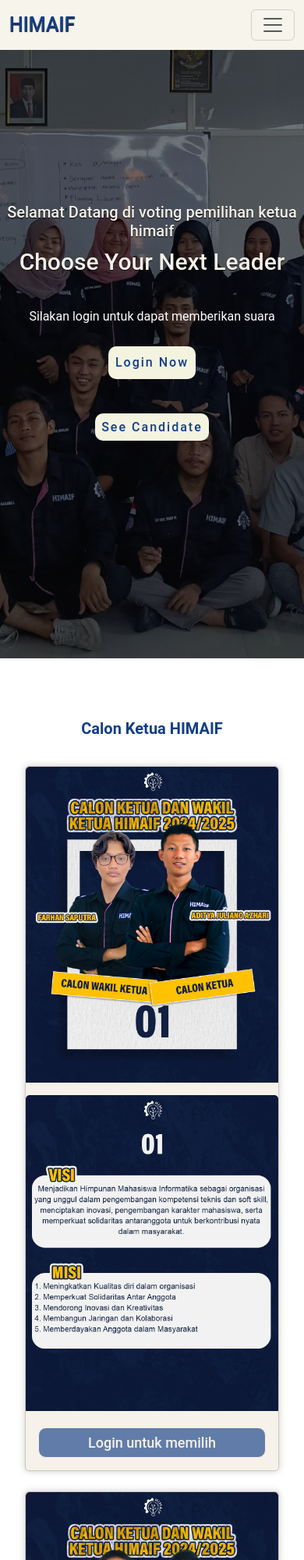
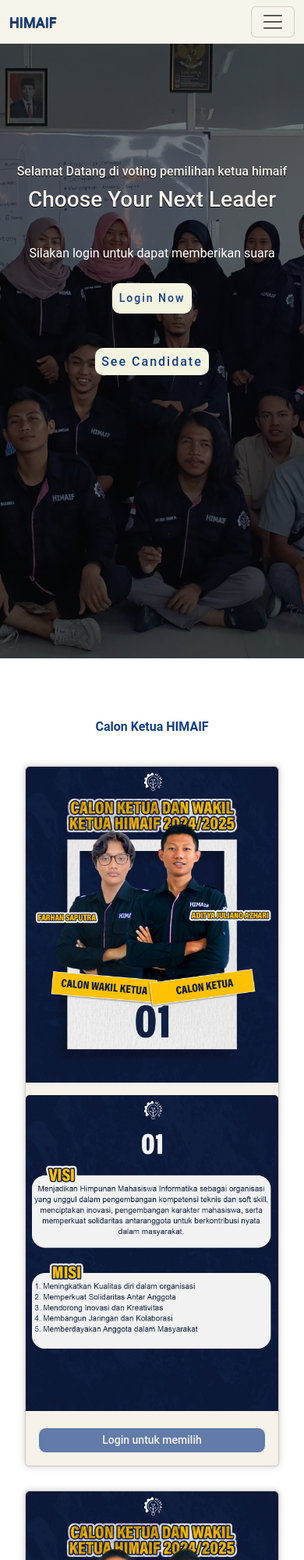
Before and after one commit to atsari123/voting-himaif, a plain HTML site: page index.html in a window 390 px wide. Shown: the top 2000 px of the page at 78% size. Drawn offline with nearby package versions, Linux system fonts and the light colour scheme; a script that the page names is missing.

Commit message:
Menambahkan fitur voting dan perbaikan tampilan

```diff
--- a/script.js
+++ b/script.js
@@ -104,7 +104,8 @@ document
         loginModal.show();
       }, 3000);
     } catch (error) {
-      alert(error.message);
+      console.error("Sign-up error:", error); // Menampilkan detail error di konsol
+      alert("Gagal mendaftar: " + error.message); // Menampilkan error di UI
     }
   });
 
--- a/style.css
+++ b/style.css
@@ -300,3 +300,113 @@
 }
 
 /* footer end */
+
+/* Tambahkan ini di bagian atas file CSS */
+@media (max-width: 991.98px) {
+    .navbar .container .navbar-brand {
+        font-size: 22px;
+    }
+
+    .nav-item .nav-link {
+        font-size: 14px;
+    }
+
+    .home .content h5 {
+        font-size: 20px;
+    }
+
+    .home .content h1 {
+        font-size: 40px;
+    }
+
+    #candidate-list .card {
+        width: 250px;
+        margin: 20px;
+    }
+
+    .card-body .btn {
+        font-size: 16px;
+    }
+
+    .card-title {
+        font-size: 18px;
+    }
+}
+
+@media (max-width: 767.98px) {
+    .navbar .container .navbar-brand {
+        font-size: 20px;
+    }
+
+    .nav-item .nav-link {
+        font-size: 12px;
+    }
+
+    .home .content h5 {
+        font-size: 18px;
+    }
+
+    .home .content h1 {
+        font-size: 32px;
+    }
+
+    #candidate-list .card {
+        width: 100%;
+        margin: 15px 0;
+    }
+
+    .card-body .btn {
+        font-size: 14px;
+    }
+
+    .card-title {
+        font-size: 16px;
+    }
+
+    #footer h1 {
+        font-size: 24px;
+    }
+
+    .social-links i {
+        font-size: 18px;
+    }
+
+    .credit {
+        font-size: 12px;
+    }
+}
+
+@media (max-width: 575.98px) {
+    .navbar .container .navbar-brand {
+        font-size: 18px;
+    }
+
+    .home .content {
+        padding-top: 200px;
+    }
+
+    .home .content h5 {
+        font-size: 16px;
+    }
+
+    .home .content h1 {
+        font-size: 28px;
+    }
+
+    .home .content .btn {
+        font-size: 14px;
+    }
+
+    #footer h1 {
+        font-size: 22px;
+    }
+
+    .social-links i {
+        font-size: 16px;
+        padding: 8px;
+    }
+
+    .credit {
+        font-size: 10px;
+    }
+}
```
